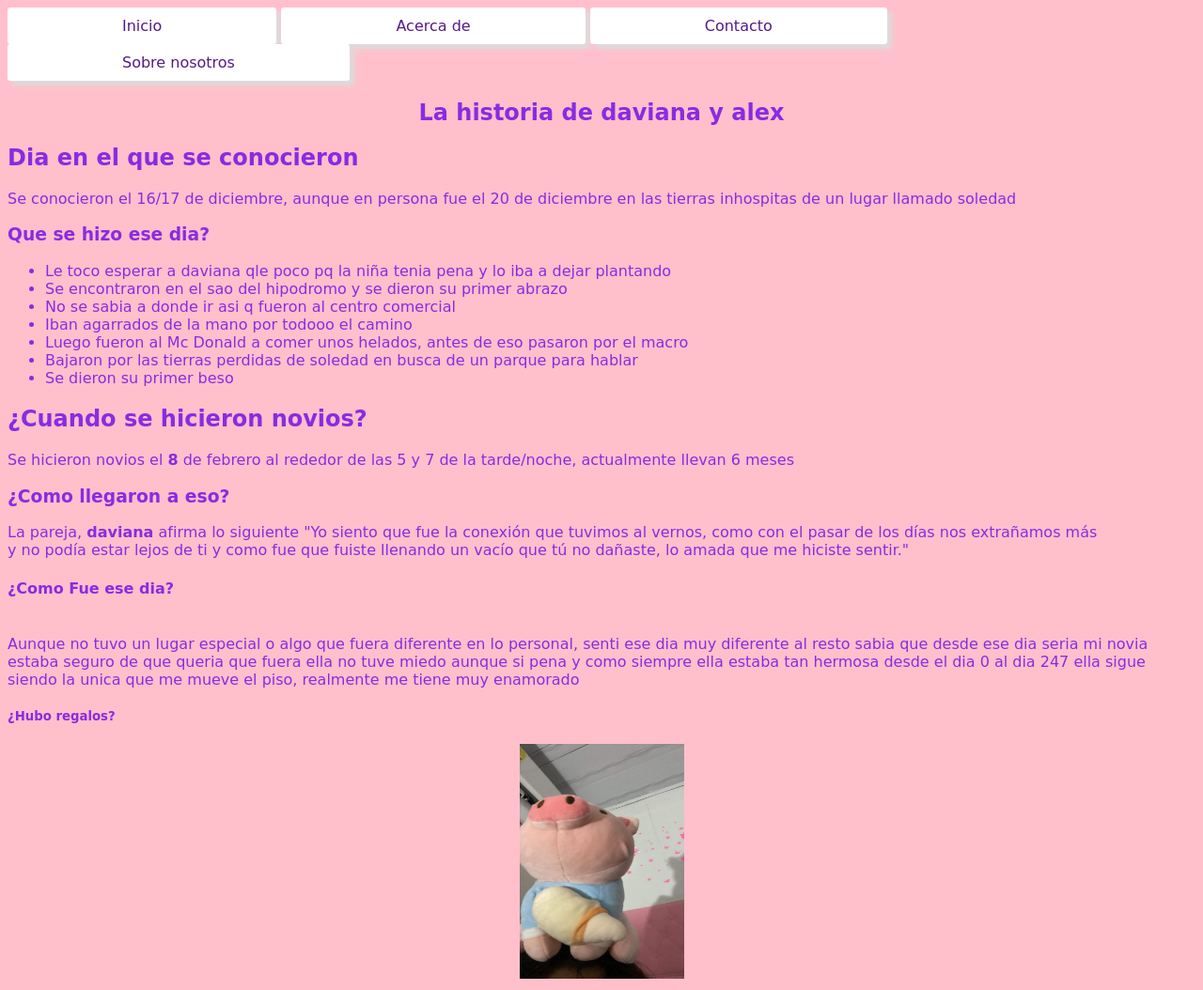
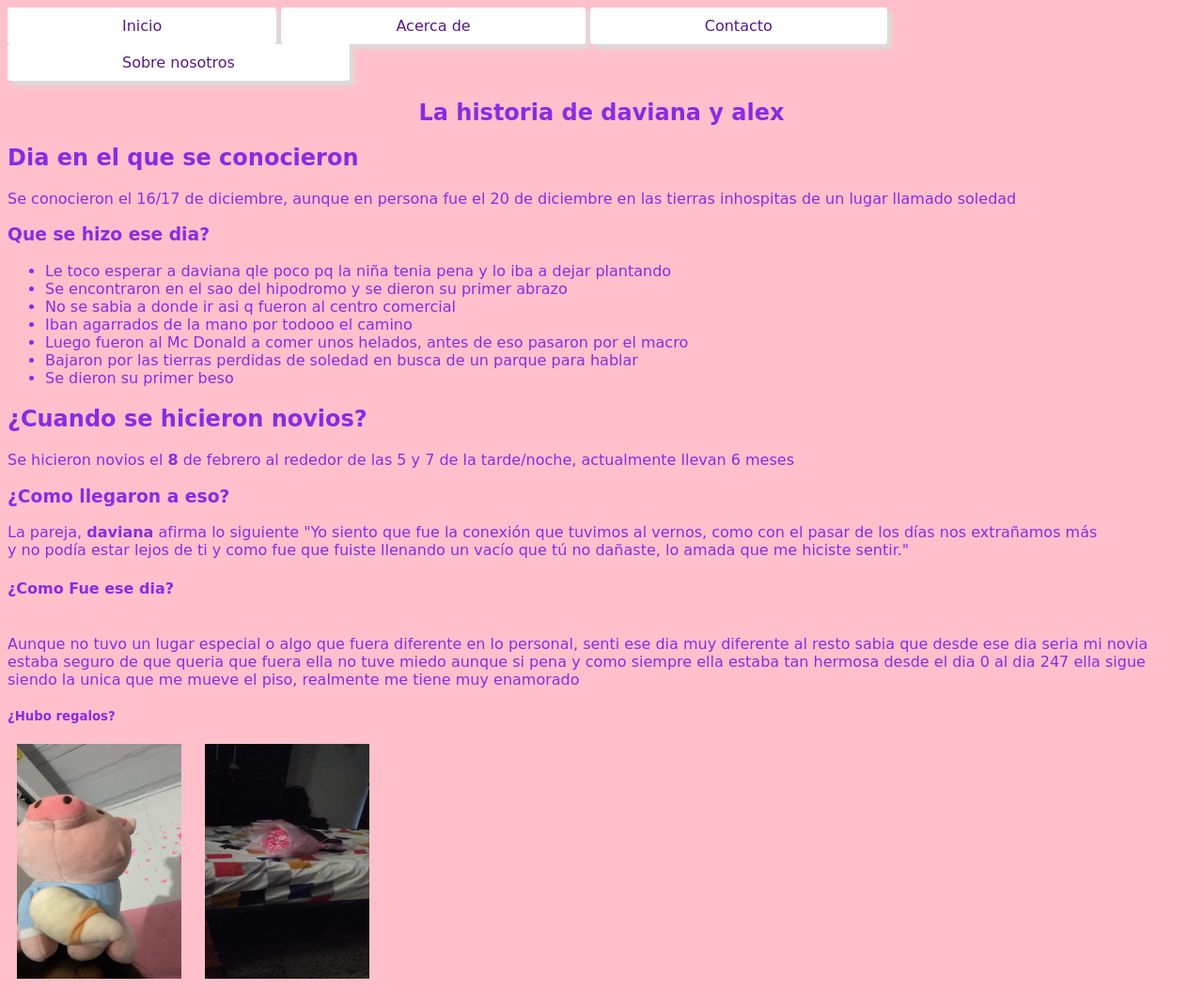
Before and after one commit to Alexrl16/Pagiana_daviana_y_ale, a plain HTML site: page index.html in a window 1280 px wide. Shown: the whole page at 94% size. Drawn offline with Linux system fonts and the light colour scheme.

Commit message:
Guardado.2

```diff
--- a/colores.css
+++ b/colores.css
@@ -20,23 +20,9 @@ h1 {
     text-align: center;
 }
 .regalos{
-    display: block;
-    text-align: center;
-    margin-left: auto;
-    margin-right: auto;
-    position: relative;
-
+    justify-content: center;
 }
-.regalos::before{
-    content: attr(data-text);
-    position: absolute;
-    top: 0;
-    left: 50%;
-    transform: translateX(-50%);
-    background-color: rgba(0, 0, 0, 0.5);
-    color: white;
-    padding: 5px 10px;
-    text-align: center;
-    width: 100%;
-    box-sizing: border-box;
+.regalos img{
+ display: inline-block;
+ margin: 0 10px;
 }
--- a/index.html
+++ b/index.html
@@ -47,9 +47,10 @@
                 <h4>¿Como Fue ese dia?</h4>
                 <p><br>Aunque no tuvo un lugar especial o algo que fuera diferente en lo personal, senti ese dia muy diferente al resto sabia que desde ese dia seria mi novia</br> estaba seguro de que queria que fuera ella no tuve miedo aunque si pena y como siempre ella estaba tan hermosa desde el dia 0 al dia 247 ella sigue siendo la unica que me mueve el piso, realmente me tiene muy enamorado</p>
                 <h5>¿Hubo regalos?</h5>
-                <img src="porki.jpeg" class="regalos" data-text="Porki" width="175" height="250" >
-                <img src="" class="regalos">
-
+                <div class="regalos">
+                    <img src="porki.jpeg"  width="175" height="250" >
+                    <img src="rosas.jpeg"  width="175" height="250">
+                </div>
 
             </article>
 
```
Also changed, not shown: rosas.jpeg (added).
